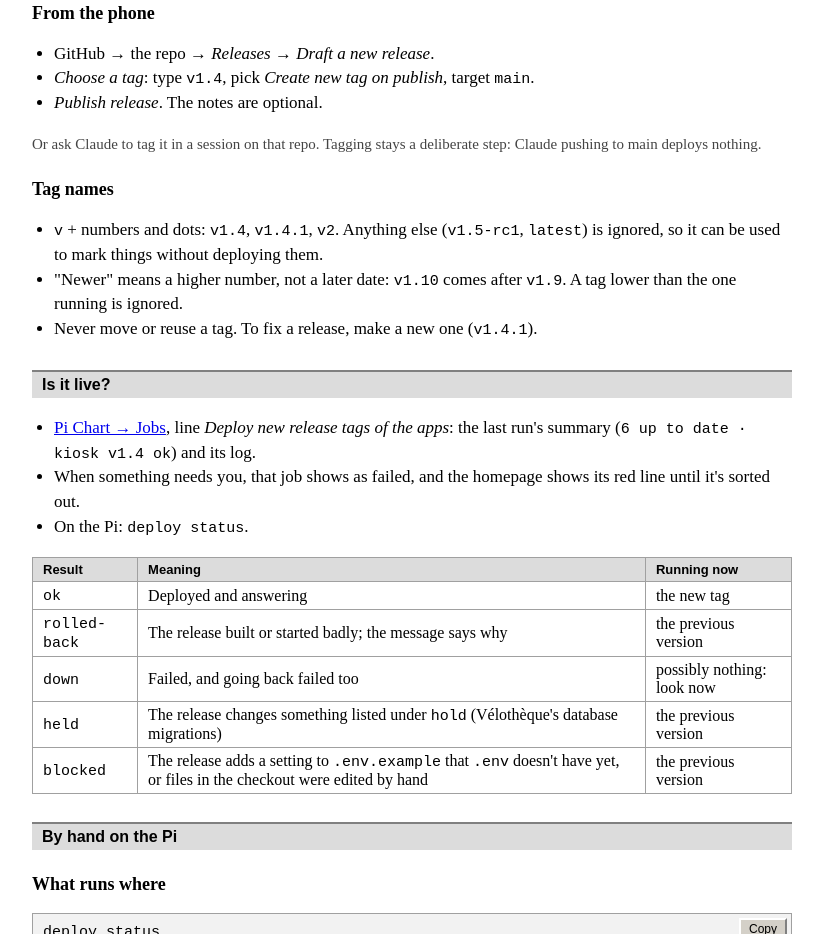
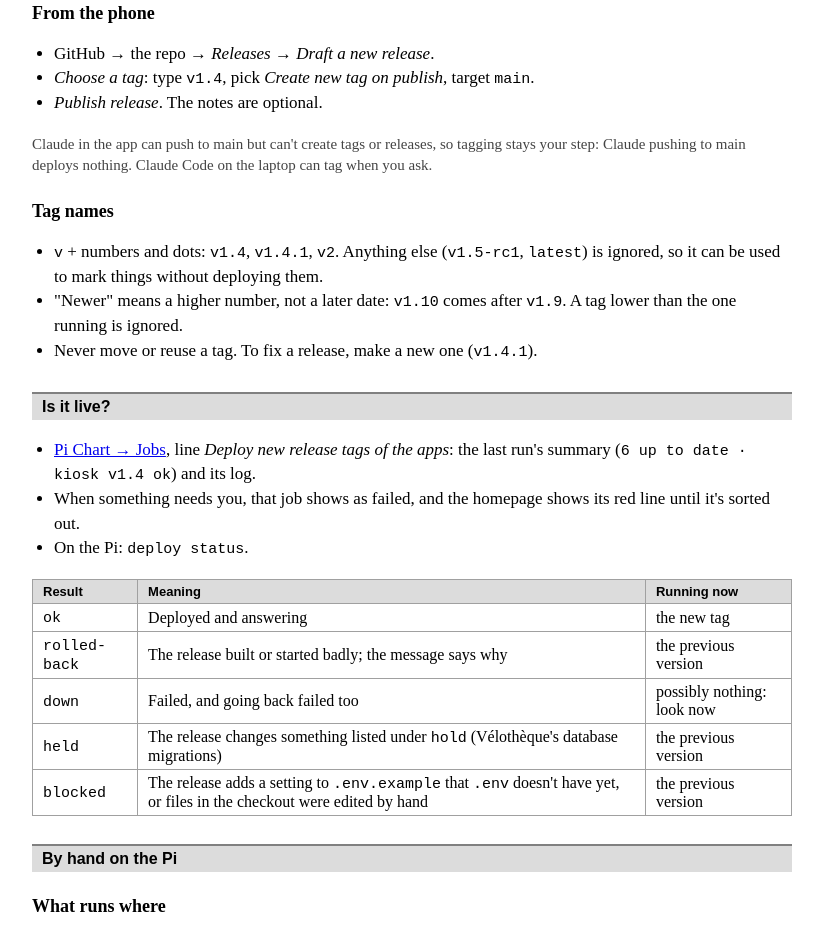
Before and after one commit to vronizor/joanpi-home, a plain HTML site: page site/docs/deploy.html in a window 1280 px wide. Shown: the part 797-1731 px from the top of the page, without its empty margins (228-1051 px from the left). Drawn offline with Linux system fonts and the light colour scheme.

Commit message:
Pi Docs, Deploys: app sessions can't create tags
Co-Authored-By: Claude Opus 5.5 <noreply@anthropic.com>
Claude-Session: https://claude.ai/code/session_01F7u4whcAXLt1TaEJWn4FeL

```diff
--- a/site/docs/deploy.html
+++ b/site/docs/deploy.html
@@ -41,7 +41,7 @@ git push origin v1.4</pre></div>
 <li><i>Choose a tag</i>: type <code>v1.4</code>, pick <i>Create new tag on publish</i>, target <code>main</code>.</li>
 <li><i>Publish release</i>. The notes are optional.</li>
 </ul>
-<p class="note">Or ask Claude to tag it in a session on that repo. Tagging stays a deliberate step: Claude pushing to main deploys nothing.</p>
+<p class="note">Claude in the app can push to main but can't create tags or releases, so tagging stays your step: Claude pushing to main deploys nothing. Claude Code on the laptop can tag when you ask.</p>
 <h3>Tag names</h3>
 <ul>
 <li><code>v</code> + numbers and dots: <code>v1.4</code>, <code>v1.4.1</code>, <code>v2</code>. Anything else (<code>v1.5-rc1</code>, <code>latest</code>) is ignored, so it can be used to mark things without deploying them.</li>
```
